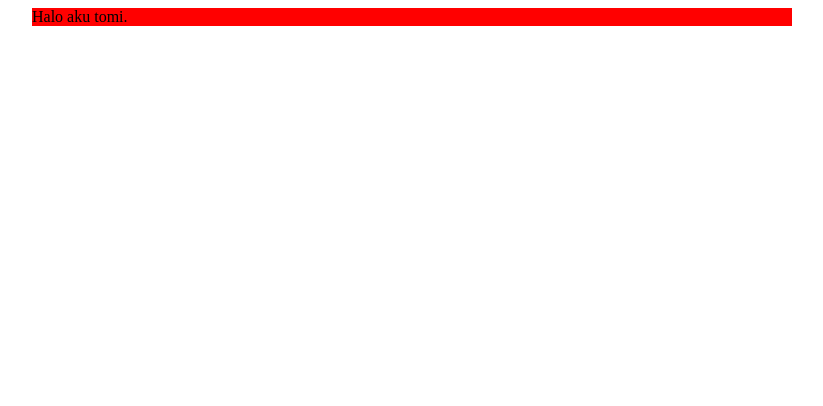
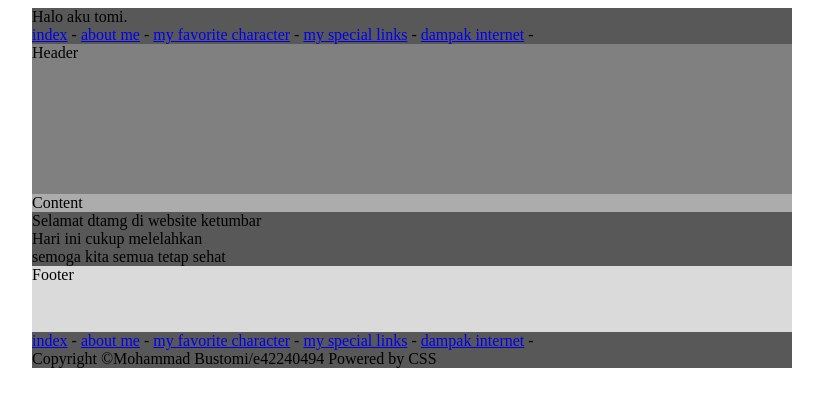
Before and after one commit to Mohammadbustomi/latihan_bisdig, a plain HTML site: page index1.html in a window 1280 px wide. Shown: the whole page, without its empty margins (228-1051 px from the left). Drawn offline with Linux system fonts and the light colour scheme.

Commit message:
latihan_css

```diff
--- a/index1.html
+++ b/index1.html
@@ -8,7 +8,25 @@
 </head>
 <body>
 <div id="page-container"> Halo aku tomi.
-
-</div>
+    <div id="main-nav">
+        <a href="index.html">index</a> -
+        <a href="about.html">about me</a> -
+        <a href="fav.html">my favorite character</a> -
+        <a href="links.html">my special links</a> -
+        <a href="dampak.html">dampak internet</a> -
+    </div>
+    <div id="header">Header</div>
+    <div id="content">Content</div>
+    Selamat dtamg di website ketumbar <br/>
+    Hari ini cukup melelahkan<br/>
+    semoga kita semua tetap sehat<br/>
+    <div id="footer">Footer</div>
+    <div id="altnav">
+    <a href="index.html">index</a> -
+    <a href="about.html">about me</a> -
+    <a href="fav.html">my favorite character</a> -
+    <a href="links.html">my special links</a> -
+    <a href="dampak.html">dampak internet</a> -
+</div> Copyright &copy;Mohammad Bustomi/e42240494 Powered by CSS
 </body>
 </html>
--- a/style1.css
+++ b/style1.css
@@ -1 +1,5 @@
-#page-container{ width: 760px;margin:auto;background:red;}
+#page-container{ width: 760px;margin:auto;background:rgb(88, 88, 88);}
+#header{background: gray;
+height: 150px;}
+#content {background:rgb(172, 172, 172);}
+#footer{background:rgb(218, 218, 218); height:66px;}
```
